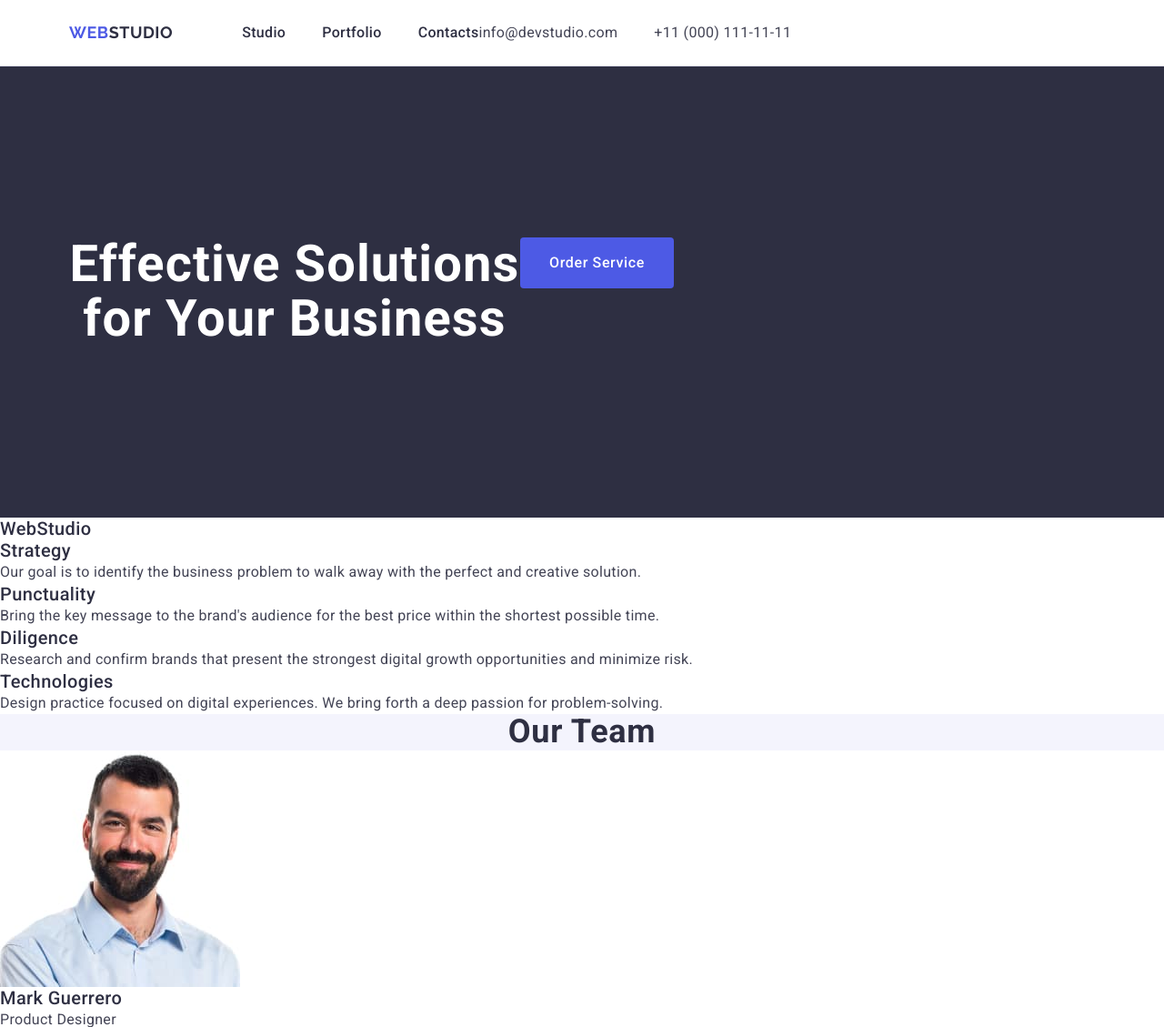
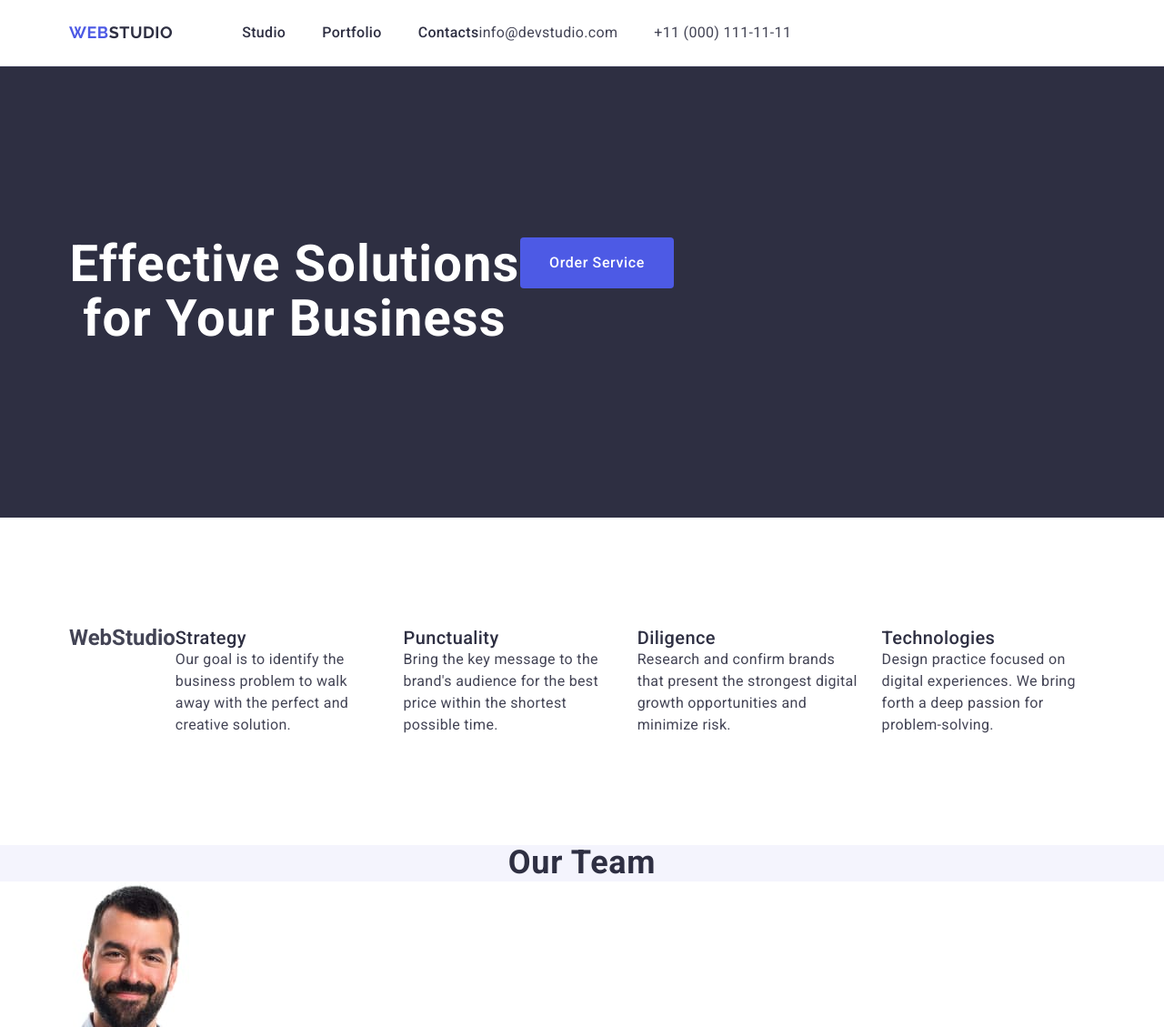
Before and after one commit to DimaM83/goit-markup-hw-03, a plain HTML site: page index.html in a window 1280 px wide. Shown: the top 1129 px of the page at 91% size. Drawn offline with nearby package versions, Linux system fonts and the light colour scheme.

Commit message:
section 2

```diff
--- a/css/styles.css
+++ b/css/styles.css
@@ -129,7 +129,6 @@ address {
   height: 56px;
   border: none;
   border-radius: 4px;
-
 }
 .btn:hover {
   background-color: #404bbf;
@@ -137,7 +136,15 @@ address {
 .btn:focus {
   background-color: #404bbf;
 }
+
 /* PECULIARITTES Section 2 */
+.section-peculiartties {
+  padding: 120px 0;
+}
+.peculiartties-ul {
+    display: flex;
+    gap: 24px;
+}
 .item-title {
   font-weight: 500;
   font-size: 20px;
--- a/index.html
+++ b/index.html
@@ -63,34 +63,37 @@
         <div class="container">
           <h1 class="promo-title">Effective Solutions for Your Business</h1>
           <button class="btn" type="button">Order Service</button>
+        </div>
+        <!-- /div Section 1 -->
       </section>
 
-      <!-- PECULIARITTES-->
+      <!-- PECULIARITTES Section 2-->
       <section class="section-peculiartties">
-        <h2 class="item-title">WebStudio</h2>
-        <ul>
-          <li>
+        <div class="container">
+          <h2 class="visually-hidden" aria-hidden="true">WebStudio</h2>
+          <ul class="peculiartties-ul">
+            <li class="peculiartties-li">
               <h3 class="item-title">Strategy</h3>
               <p class="item-description">
-              Our goal is to identify the business problem to walk away with the
-              perfect and creative solution.
+                Our goal is to identify the business problem to walk away with
+                the perfect and creative solution.
               </p>
             </li>
-          <li>
+            <li class="peculiartties-li">
               <h3 class="item-title">Punctuality</h3>
               <p class="item-description">
                 Bring the key message to the brand's audience for the best price
                 within the shortest possible time.
               </p>
             </li>
-          <li>
+            <li class="peculiartties-li">
               <h3 class="item-title">Diligence</h3>
               <p class="item-description">
                 Research and confirm brands that present the strongest digital
                 growth opportunities and minimize risk.
               </p>
             </li>
-          <li>
+            <li class="peculiartties-li">
               <h3 class="item-title">Technologies</h3>
               <p class="item-description">
                 Design practice focused on digital experiences. We bring forth a
@@ -99,7 +102,7 @@
             </li>
           </ul>
         </div>
-        <!-- /div Section 1 -->
+        <!-- /div Section-2 -->
       </section>
 
       <!-- OUR TEAM -->
@@ -203,7 +206,8 @@
     <!-- Footer -->
     <footer class="footer">
       <a class="logo-header" href="./index.html"
-      >Web<span class="logo-span-footer">Studio</span></a>
+        >Web<span class="logo-span-footer">Studio</span></a
+      >
       <p class="item-description">
         Increase the flow of customers and sales for your business with digital
         marketing & growth solutions.
```
Lines whose indentation alone changed are shown as unchanged.
